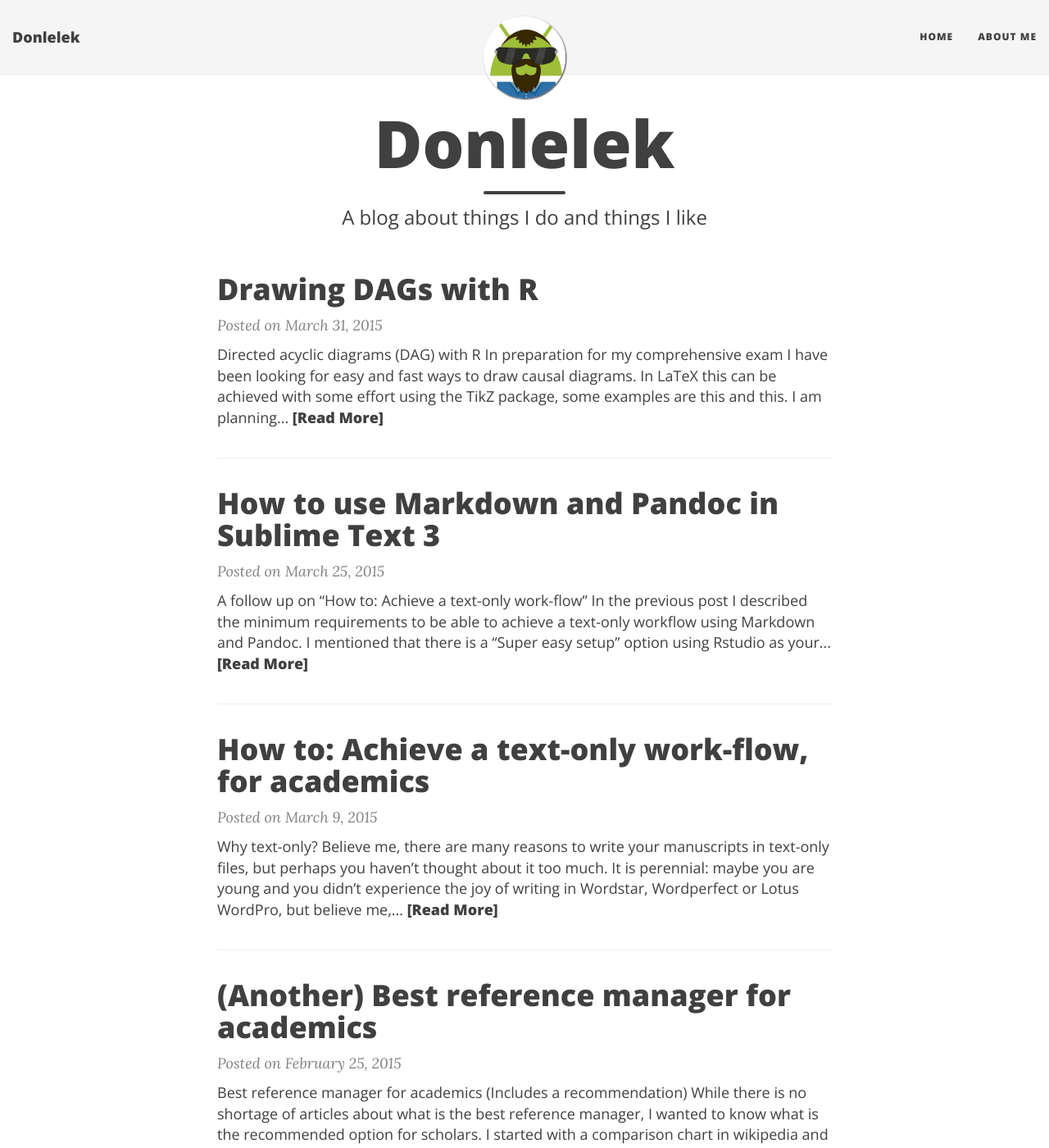
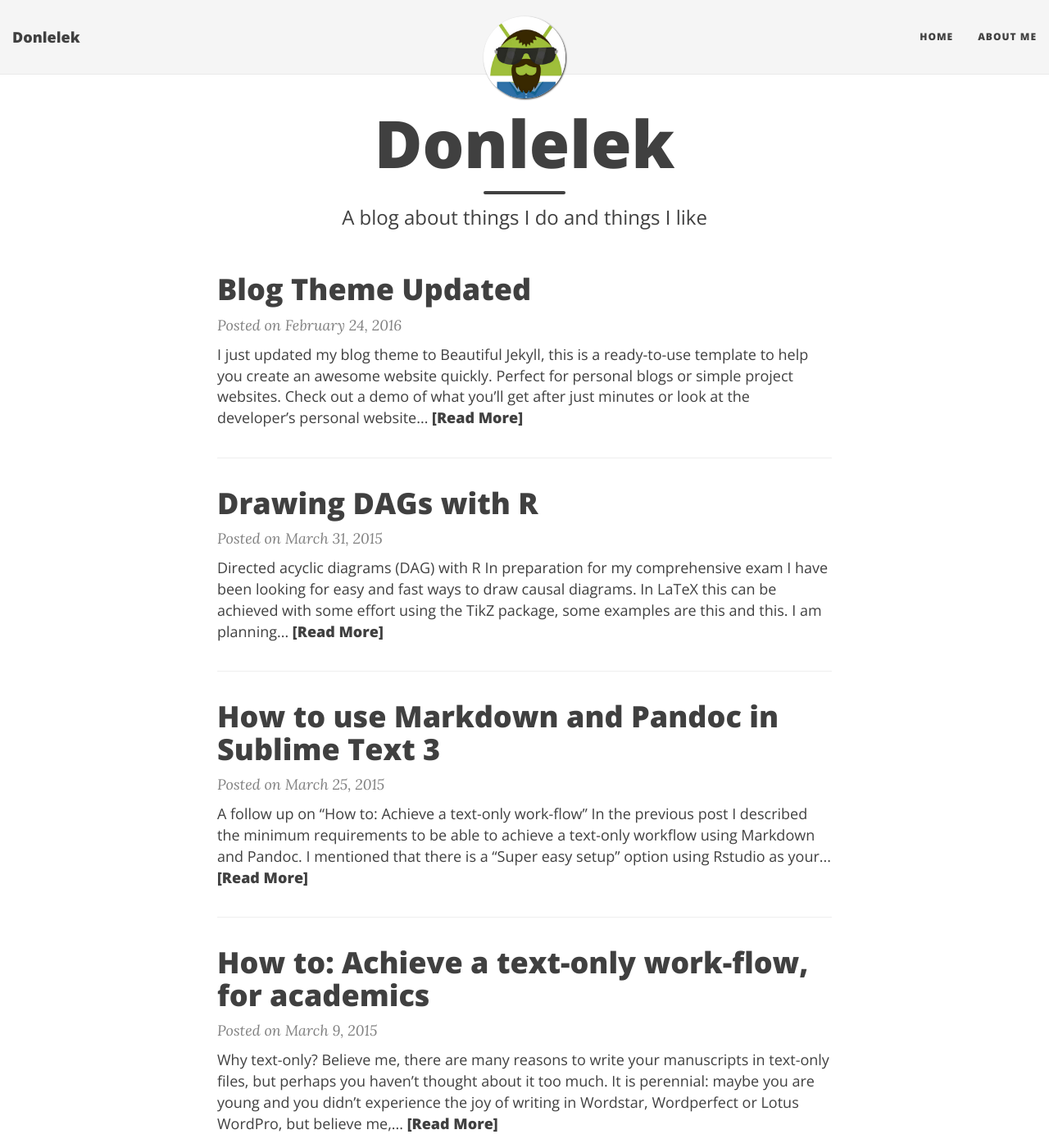
Before and after one commit to donlelek/donlelek.github.io, a Jekyll site: the page built from index.html, in a window 1280 px wide and 1400 px high. Shown: the whole window at 82% size. Built offline with Jekyll 4.4.1, drawn with Linux system fonts in a browser that asks for light colours; nearby versions of some CDN libraries; the list of posts is cut into pages by our own code; some of the changed text lies outside the part shown.

```diff
--- a/_config.yml
+++ b/_config.yml
@@ -63,7 +63,7 @@ url-pretty: "donlelek.github.io"  # eg. "deanattali.com/beautiful-jekyll"
 disqus: "donlelek"
 
 # Fill in your Google Analytics ID to track your website using GA
-#google_analytics: ""
+google_analytics: "UA-1012669-1"
 
 # --- Don't need to touch anything below here (but you can if you want) --- #
 
--- /dev/null
+++ b/_posts/2016-02-24-theme-update.md
@@ -0,0 +1,7 @@
+---
+layout: post
+title: Blog Theme Updated
+comments: true
+---
+
+I just updated my blog theme to **Beautiful Jekyll**, this is a ready-to-use template to help you create an awesome website quickly. Perfect for personal blogs or simple project websites.  [Check out a demo](http://deanattali.com/beautiful-jekyll) of what you'll get after just minutes or look at the developer's [personal website](http://deanattali.com) to see it in use.
```
